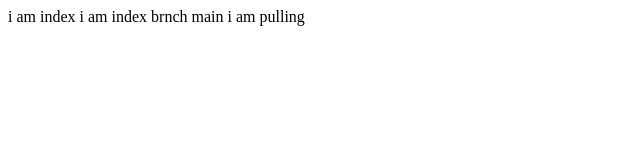
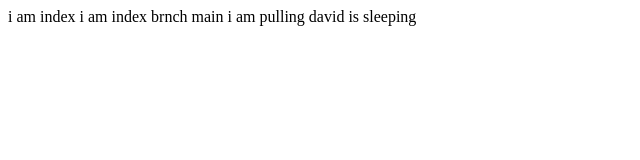
Before and after one commit to Illprime/prime, a plain HTML site: page index.html in a window 1280 px wide. Shown: the whole page, without its empty margins (0-640 px from the left). Drawn offline with Linux system fonts and the light colour scheme.

Commit message:
Update index.html

```diff
--- a/index.html
+++ b/index.html
@@ -9,5 +9,6 @@
     i am index
     i am index brnch main
     i am pulling
+    david is sleeping
 </body>
 </html>
```
